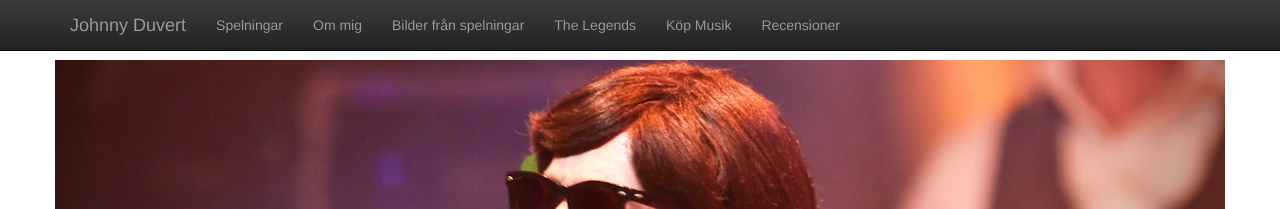
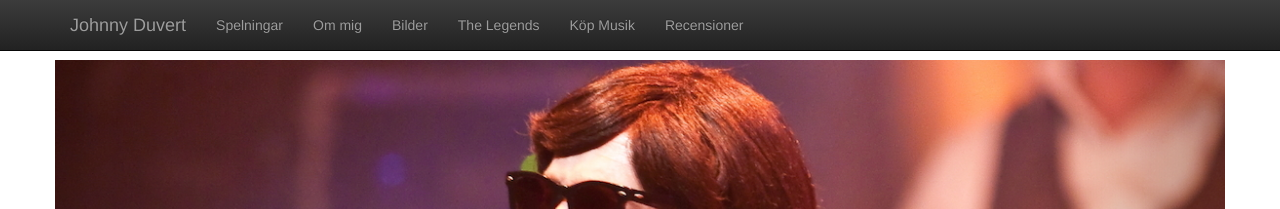
Before and after one commit to johnnyduvert/johnnyduvert.github.io, a Jekyll site: the page built from index.html, in a window 1280 px wide. Shown: the top 209 px of the page. Built offline with Jekyll 4.4.1, drawn with Linux system fonts in a browser that asks for light colours; nearby versions of some CDN libraries.

Commit message:
Shorter heading

```diff
--- a/_includes/header.html
+++ b/_includes/header.html
@@ -17,7 +17,7 @@
 			{% comment %}
 			<li ><a href="/nyheter/">Nyheter</a></li>
 			{% endcomment %}
-			<li ><a href="/bilder/">Bilder från spelningar</a></li>
+			<li ><a href="/bilder/">Bilder</a></li>
 			<li ><a href="/the-legends/">The Legends</a></li>
 			<li ><a href="/musik/">Köp Musik</a></li>
 			<li ><a href="/recension/">Recensioner</a></li>
```
